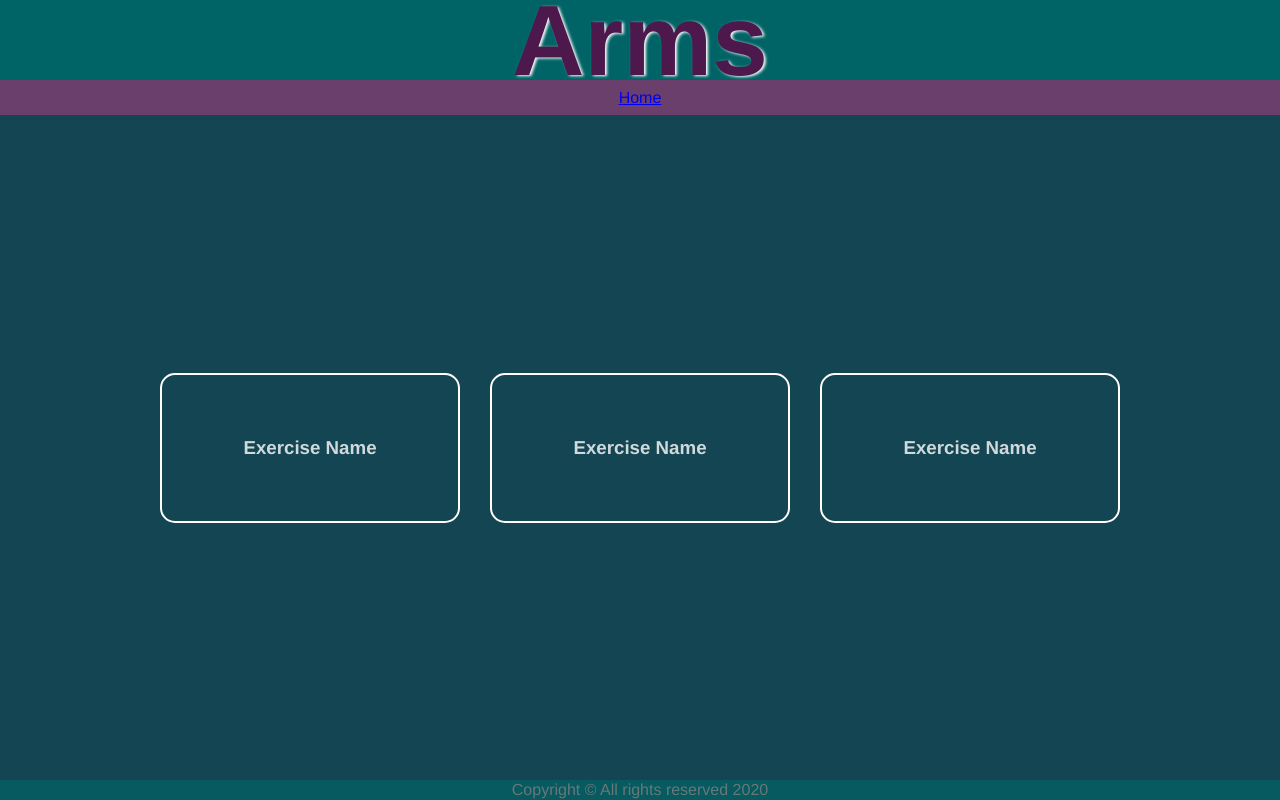
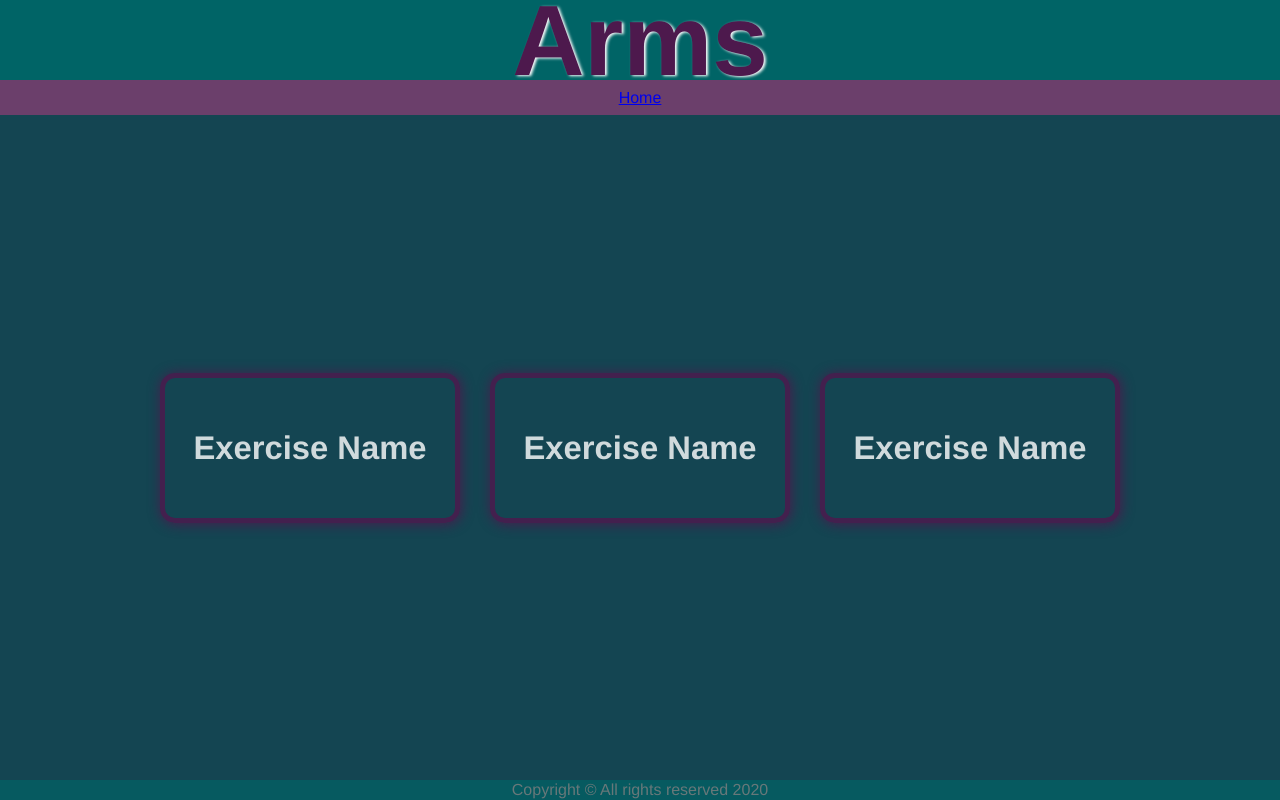
Before and after one commit to TylerFarhner/CuriosityProject1, a plain HTML site: page pages/arms.html in a window 1280 px wide. Drawn offline with nearby package versions, Linux system fonts and the light colour scheme; a web font is replaced by a local one.

Commit message:
moar stylez

```diff
--- a/css/pages.css
+++ b/css/pages.css
@@ -54,6 +54,10 @@ nav {
     color: var(--nav-text);
 }
 
+nav > a:hover {
+    box-shadow: 2px 2px 12px 2px white;
+}
+
 main {
     flex-grow: 1;
     background-color: var(--main-color);
@@ -67,19 +71,30 @@ footer {
 }
 
 .card {
-    width: 300px;
+    min-width: 300px;
     height: 150px;
     border-radius: 15px;
     margin: 15px;
+    border: 3px solid var(--nav-color);
+    box-shadow: 1px 1px 12px 1px var(--nav-color);
+    font-size: 28px;
+
+}
+
+.card:hover {
+    box-shadow: 4px 4px 20px 5px white;
+}
+
+#collection {
+    flex-wrap: wrap;
 }
 
 .outline {
-    border: 2px solid var(--accent-color);
+    border: 5px solid var(--nav-color);
 }
 
 .flex-ctr {
     display: flex;
     justify-content: center;
     align-items: center;
-    /* flex-direction: row; */
 }
```
